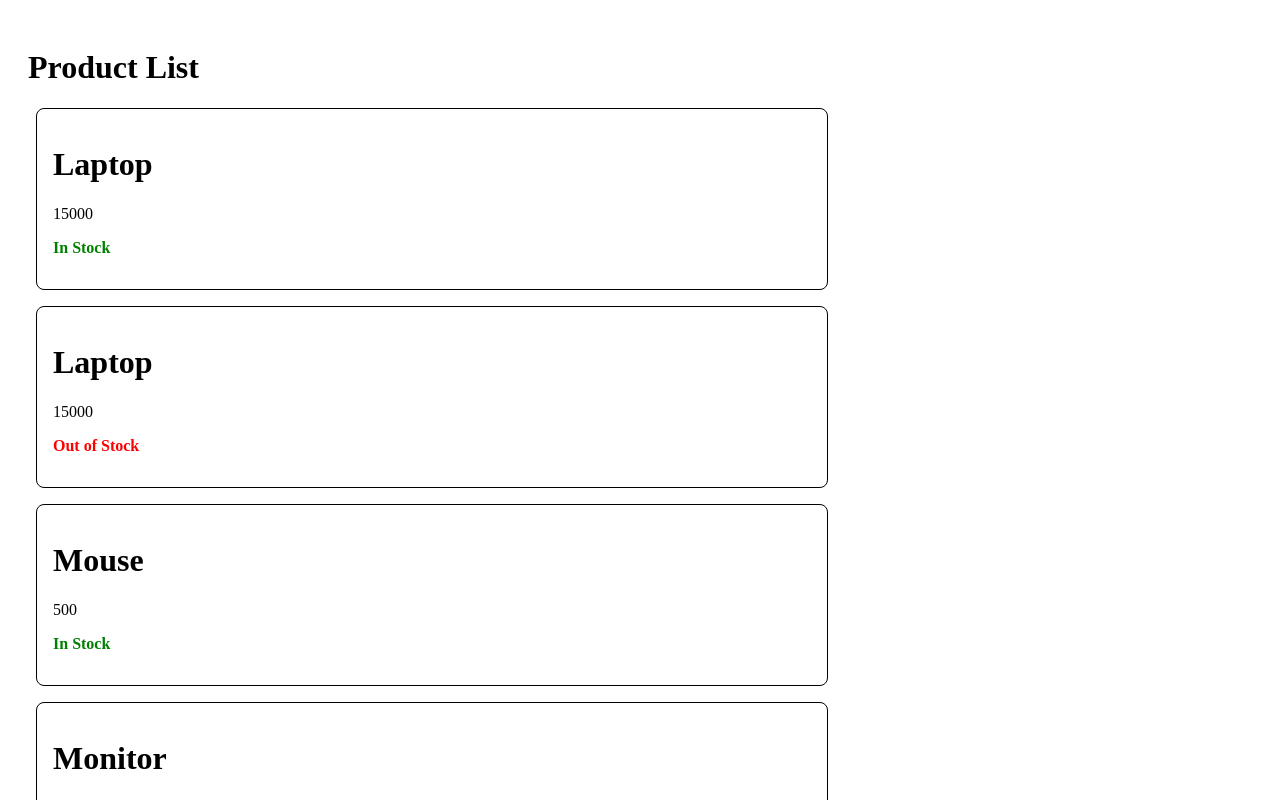
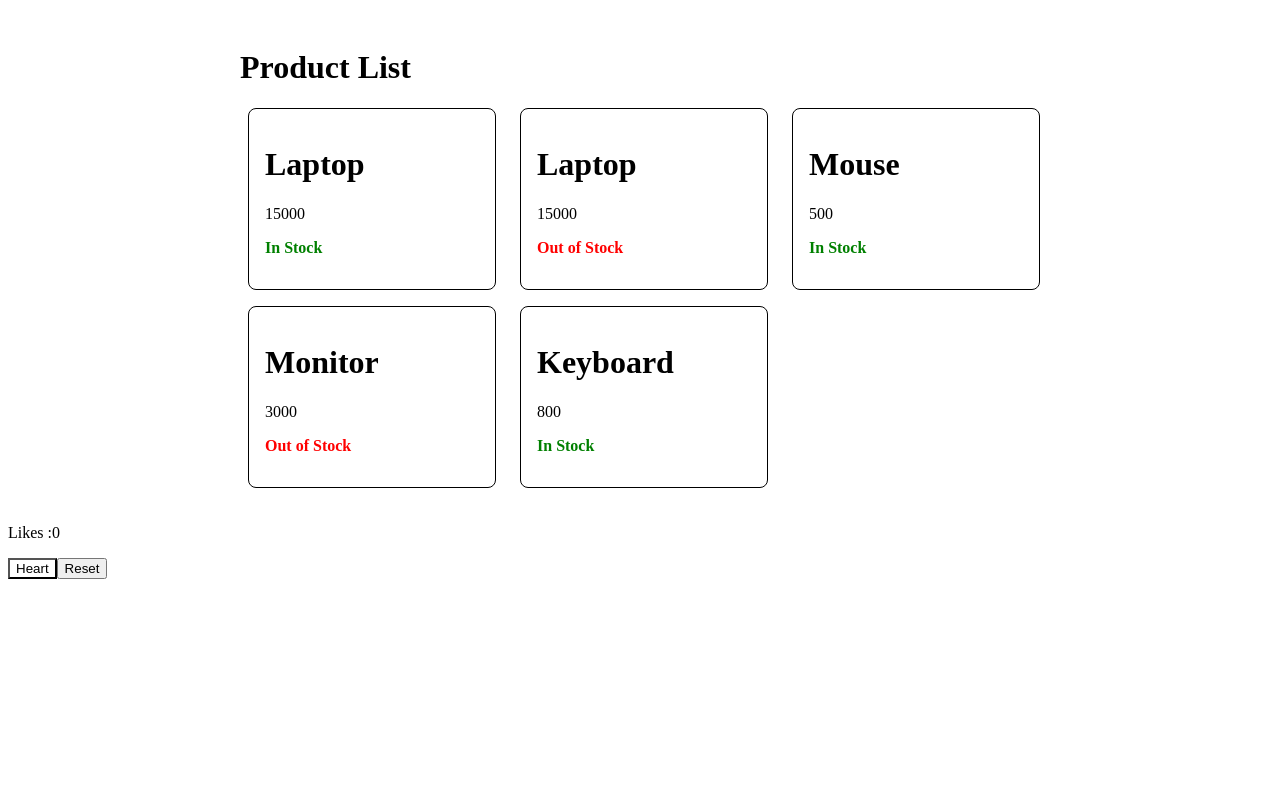
Before and after one commit to Surwxa5/react-practice, a React (Vite) app in the folder PracticeReact/: page / in a window 1280 px wide. Shown: the top 800 px of the page. Built offline with nearby package versions, Linux system fonts and the light colour scheme.

Commit message:
usestate

```diff
--- a/PracticeReact/src/App.jsx
+++ b/PracticeReact/src/App.jsx
@@ -1,13 +1,14 @@
 import { useState } from 'react'
 import ProductCard from './component/ProductCard'
+import Likebutton from './component/Likebutton'
 function App( ) {
   const [count, setCount] = useState(0)
 
   return (
     <>
-    <div style={{maxWidth:"800px", margin:"0auto",padding:"20px",}}>
+    <div style={{maxWidth:"800px", margin:"auto",padding:"20px",}}>
       <h1>Product List</h1>
-      <div style={{display:"grid",gridTemplateColumns:"repeat(auto-fil,minmax(200px,1fr))",gap:"16px"}}>
+      <div style={{display:"grid",gridTemplateColumns:"repeat(auto-fill,minmax(200px,1fr))",gap:"16px"}}>
       <ProductCard name="Laptop" price={15000} inStock={true}/>
       <ProductCard name="Laptop" price={15000} inStock={false}/>
       <ProductCard name="Mouse" price={500} inStock={true}/>
@@ -15,6 +16,8 @@ function App( ) {
       <ProductCard name="Keyboard" price={800} inStock={true}/>
       </div>
     </div>
+    {/* use state practice */}
+    <Likebutton/>
     </>
   )
 }
--- /dev/null
+++ b/PracticeReact/src/component/Likebutton.jsx
@@ -0,0 +1,15 @@
+import React, { useState } from 'react'
+
+const Likebutton = () => {
+  const [count,setCount] = useState(0)
+  return (
+    <div>
+      <p>Likes :{count}</p>
+      <button onClick={()=> setCount(count+1)} style={{backgroundColor:count>10 ? "red":"white"}}>Heart</button>
+      <button onClick={()=>setCount(0)
+      }>Reset</button>
+    </div>
+  )
+}
+
+export default Likebutton
```
